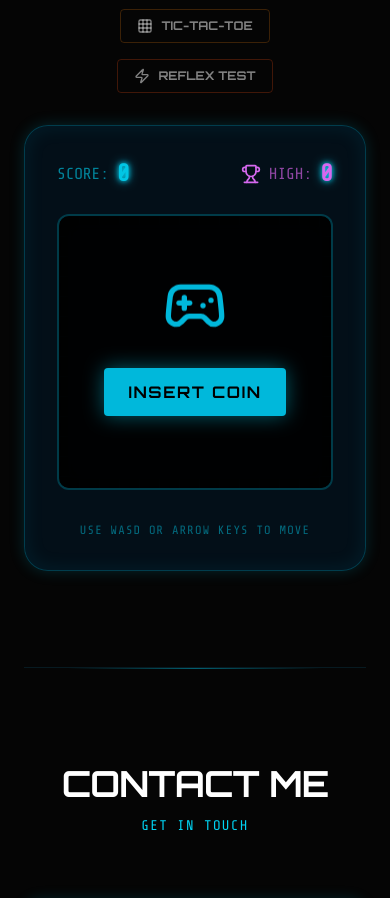
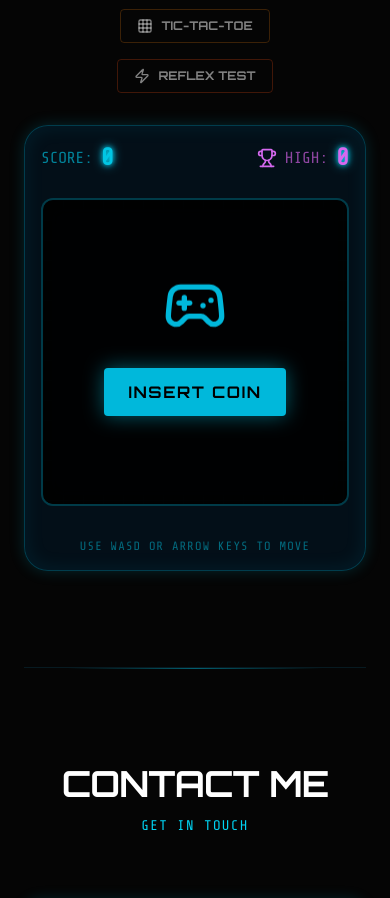
Before and after one commit to vipulofficial206/portfolio-website-vipul, a React (Vite) app in the folder frontend/: page / in a window 390 px wide. Shown: the part 9420-10318 px from the top of the page. Built offline with nearby package versions, Linux system fonts and the light colour scheme.

Commit message:
Improve mobile layout padding for all games

```diff
--- a/frontend/src/components/MemoryGame.tsx
+++ b/frontend/src/components/MemoryGame.tsx
@@ -66,7 +66,7 @@ export default function MemoryGame() {
   };
 
   return (
-    <div className="max-w-2xl mx-auto glass-panel p-8 rounded-3xl relative group">
+    <div className="max-w-2xl mx-auto glass-panel p-4 sm:p-8 rounded-3xl relative group">
       <div className="absolute inset-0 bg-fuchsia-900/10 rounded-3xl pointer-events-none group-hover:bg-fuchsia-900/20 transition-colors" />
 
       <div className="flex justify-between items-center mb-6 font-mono">
--- a/frontend/src/components/ReactionGame.tsx
+++ b/frontend/src/components/ReactionGame.tsx
@@ -52,7 +52,7 @@ export default function ReactionGame() {
   if (gameState === 'ready') bgColorClass = 'bg-green-600/90 border-green-400 shadow-[inset_0_0_50px_rgba(74,222,128,0.5)]';
 
   return (
-    <div className="max-w-2xl mx-auto glass-panel p-8 rounded-3xl relative group">
+    <div className="max-w-2xl mx-auto glass-panel p-4 sm:p-8 rounded-3xl relative group">
       <div className="absolute inset-0 bg-orange-900/10 rounded-3xl pointer-events-none group-hover:bg-orange-900/20 transition-colors" />
 
       <div className="flex justify-between items-center mb-6 font-mono">
--- a/frontend/src/components/SnakeGame.tsx
+++ b/frontend/src/components/SnakeGame.tsx
@@ -124,7 +124,7 @@ export default function SnakeGame() {
   };
 
   return (
-    <div className="max-w-2xl mx-auto glass-panel p-8 rounded-3xl relative group">
+    <div className="max-w-2xl mx-auto glass-panel p-4 sm:p-8 rounded-3xl relative group">
       <div className="absolute inset-0 bg-cyan-900/10 rounded-3xl pointer-events-none group-hover:bg-cyan-900/20 transition-colors" />
 
       <div className="flex justify-between items-center mb-6 font-mono">
--- a/frontend/src/components/TicTacToeGame.tsx
+++ b/frontend/src/components/TicTacToeGame.tsx
@@ -58,7 +58,7 @@ export default function TicTacToeGame() {
   };
 
   return (
-    <div className="max-w-2xl mx-auto glass-panel p-8 rounded-3xl relative group">
+    <div className="max-w-2xl mx-auto glass-panel p-4 sm:p-8 rounded-3xl relative group">
       <div className="absolute inset-0 bg-yellow-900/10 rounded-3xl pointer-events-none group-hover:bg-yellow-900/20 transition-colors" />
 
       <div className="flex justify-between items-center mb-6 font-mono">
```
